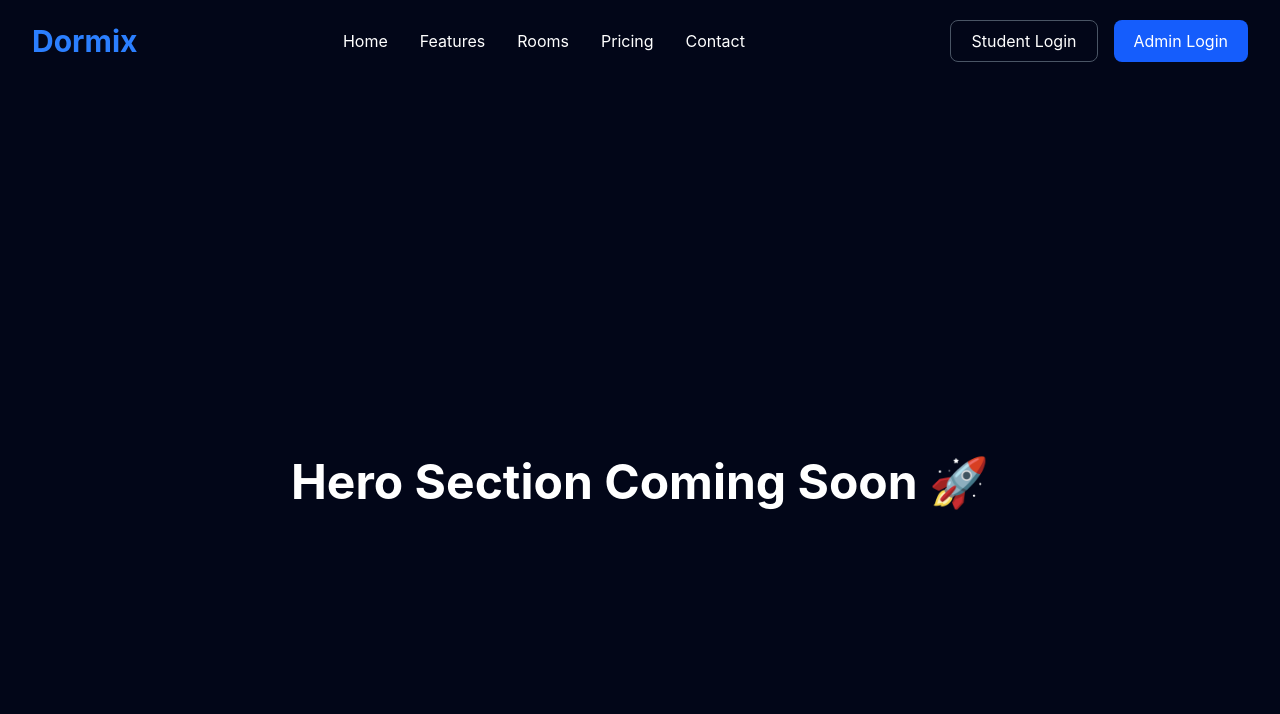
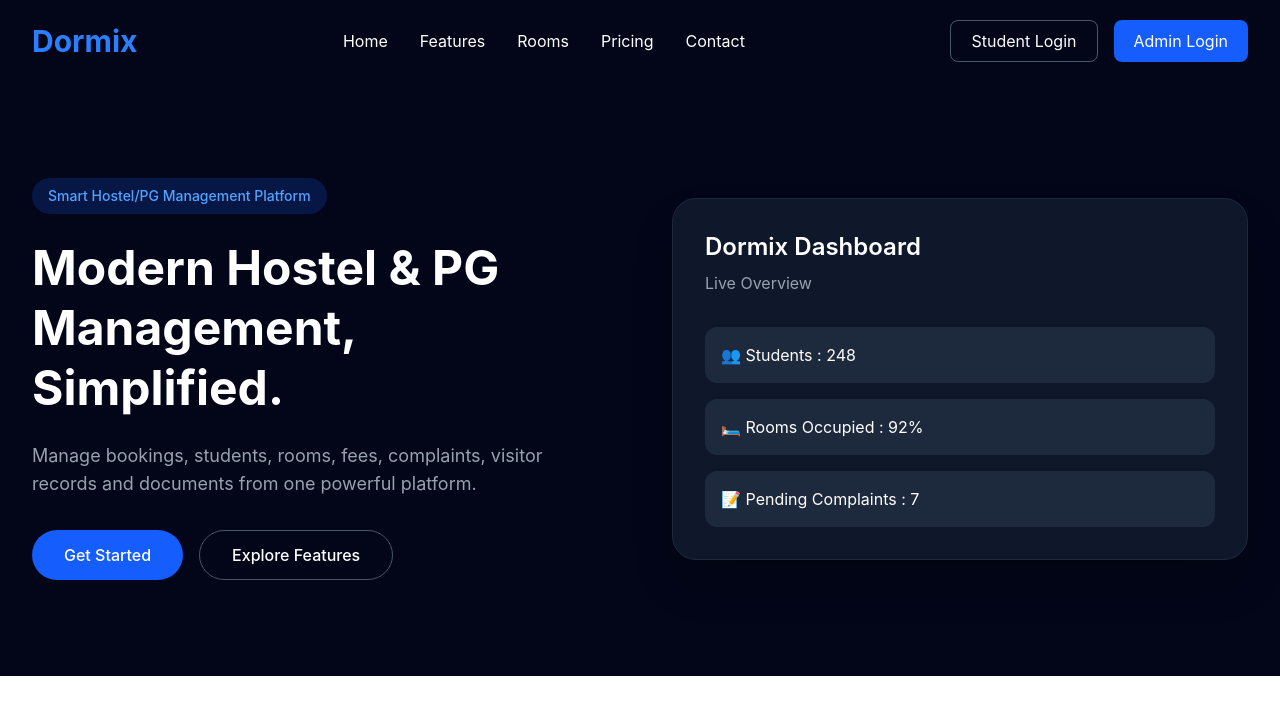
Before and after one commit to Manvi-Sinha/dormix, a React (Vite) app: page / in a window 1280 px wide. Shown: the top 714 px of the page. Built offline with nearby package versions, Linux system fonts and the light colour scheme.

Commit message:
Build hero section

```diff
--- /dev/null
+++ b/src/components/Hero.jsx
@@ -0,0 +1,72 @@
+function Hero() {
+  return (
+    <section className="bg-slate-950 text-white">
+      <div className="max-w-7xl mx-auto px-8 py-24 grid lg:grid-cols-2 gap-16 items-center">
+
+        {/* LEFT COLUMN */}
+        <div>
+
+          <span className="inline-block bg-blue-600/20 text-blue-400 px-4 py-2 rounded-full text-sm font-medium">
+            Smart Hostel/PG Management Platform
+          </span>
+
+          <h1 className="mt-6 text-5xl font-bold leading-tight">
+            Modern Hostel & PG
+            <br />
+            Management, Simplified.
+          </h1>
+
+          <p className="mt-6 text-lg text-gray-400 max-w-2xl">
+            Manage bookings, students, rooms, fees, complaints,
+            visitor records and documents from one powerful platform.
+          </p>
+
+          <div className="mt-8 flex gap-4">
+
+  <button className="bg-blue-600 hover:bg-blue-700 transition px-8 py-3 rounded-full font-medium">
+    Get Started
+  </button>
+
+  <button className="border border-gray-600 hover:border-blue-500 hover:text-blue-400 transition px-8 py-3 rounded-full font-medium">
+    Explore Features
+  </button>
+
+</div>
+
+        </div>
+
+        {/* RIGHT COLUMN */}
+        <div className="bg-slate-900 border border-slate-800 rounded-3xl p-8 shadow-2xl">
+
+  <h3 className="text-2xl font-semibold">
+    Dormix Dashboard
+  </h3>
+
+  <p className="text-gray-400 mt-2">
+    Live Overview
+  </p>
+
+  <div className="mt-8 space-y-4">
+
+    <div className="bg-slate-800 rounded-xl p-4">
+      👥 Students : 248
+    </div>
+
+    <div className="bg-slate-800 rounded-xl p-4">
+      🛏️ Rooms Occupied : 92%
+    </div>
+
+    <div className="bg-slate-800 rounded-xl p-4">
+      📝 Pending Complaints : 7
+    </div>
+
+  </div>
+
+</div>
+
+      </div>
+    </section>
+  );
+}
+
+export default Hero;
--- a/src/pages/Home.jsx
+++ b/src/pages/Home.jsx
@@ -1,15 +1,11 @@
 import Navbar from "../components/Navbar";
+import Hero from "../components/Hero";
 
 function Home() {
   return (
     <>
       <Navbar />
-
-      <div className="min-h-screen bg-slate-950 flex items-center justify-center">
-        <h1 className="text-5xl text-white font-bold">
-          Hero Section Coming Soon 🚀
-        </h1>
-      </div>
+      <Hero />
     </>
   );
 }
```
